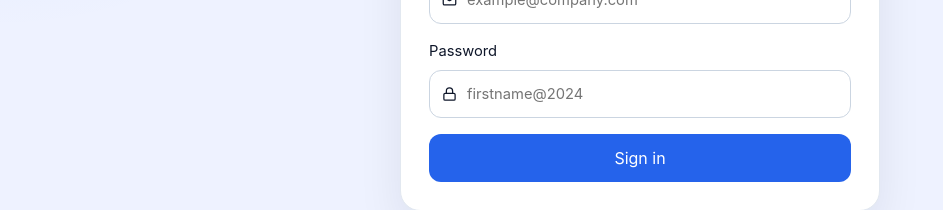
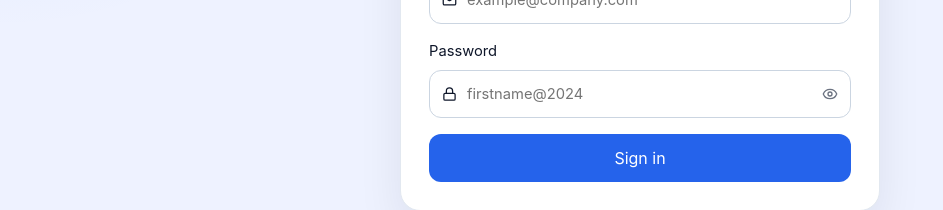
Before and after one commit to anandRajput1206/Salescrmnodesec, a React (Vite) app: page / in a window 1280 px wide. Shown: the part 393-603 px from the top of the page, without its empty margins (0-943 px from the left). Built offline with nearby package versions, Linux system fonts and the light colour scheme; no server answers.

Commit message:
update login password

```diff
--- a/src/App.css
+++ b/src/App.css
@@ -182,3 +182,25 @@
     border-right-color: var(--border);
   }
 }
+
+.input-wrap {
+  position: relative; /* if not already set */
+}
+
+.password-toggle-btn {
+  position: absolute;
+  right: 12px;
+  top: 50%;
+  transform: translateY(-50%);
+  background: none;
+  border: none;
+  padding: 0;
+  cursor: pointer;
+  color: #6b7280; /* match your muted/icon color */
+  display: flex;
+  align-items: center;
+}
+
+.password-toggle-btn:hover {
+  color: #374151;
+}
--- a/src/components/LoginPage.tsx
+++ b/src/components/LoginPage.tsx
@@ -1,5 +1,5 @@
 import { useState, type FormEvent } from 'react'
-import { Lock, Mail } from 'lucide-react'
+import { Eye, EyeOff, Lock, Mail } from 'lucide-react'
 import { useAuth } from '../context/AuthContext'
 
 export function LoginPage() {
@@ -7,6 +7,7 @@ export function LoginPage() {
   const [email, setEmail] = useState('')
   const [password, setPassword] = useState('')
   const [error, setError] = useState('')
+  const [showPassword, setShowPassword] = useState(false) // NEW: toggles password visibility
 
   function handleSubmit(event: FormEvent) {
     event.preventDefault()
@@ -45,13 +46,22 @@ export function LoginPage() {
             <div className="input-wrap">
               <Lock size={16} />
               <input
-                type="password"
+                type={showPassword ? 'text' : 'password'}
                 value={password}
                 onChange={(event) => setPassword(event.target.value)}
                 placeholder="firstname@2024"
                 autoComplete="current-password"
                 required
               />
+              <button
+                type="button"
+                className="password-toggle-btn"
+                onClick={() => setShowPassword((prev) => !prev)}
+                aria-label={showPassword ? 'Hide password' : 'Show password'}
+                tabIndex={-1}
+              >
+                {showPassword ? <EyeOff size={16} /> : <Eye size={16} />}
+              </button>
             </div>
           </label>
 
--- a/src/components/UploadPage.tsx
+++ b/src/components/UploadPage.tsx
@@ -1,4 +1,5 @@
 import { useRef, useState } from 'react'
+import type { DragEvent } from 'react'
 import { FileSpreadsheet, Upload } from 'lucide-react'
 import { parseUploadFile } from '../lib/excelParser'
 import { saveUpload } from '../lib/dataService'
@@ -11,20 +12,21 @@ interface UploadPageProps {
 
 export function UploadPage({ user, onSuccess }: UploadPageProps) {
   const inputRef = useRef<HTMLInputElement>(null)
+  const dragCounter = useRef(0) // tracks nested enter/leave events so child elements don't cause flicker
+
   const [fileName, setFileName] = useState('')
   const [warnings, setWarnings] = useState<string[]>([])
   const [parsedRows, setParsedRows] = useState<ParsedSalesRow[]>([])
   const [loading, setLoading] = useState(false)
   const [error, setError] = useState('')
+  const [isDragging, setIsDragging] = useState(false)
 
   async function handleFileChange(file: File | null) {
     if (!file) return
-
     setError('')
     setWarnings([])
     setParsedRows([])
     setFileName(file.name)
-
     try {
       const buffer = await file.arrayBuffer()
       const result = parseUploadFile(buffer, file.name)
@@ -35,15 +37,46 @@ export function UploadPage({ user, onSuccess }: UploadPageProps) {
     }
   }
 
+  function handleDragEnter(event: DragEvent<HTMLDivElement>) {
+    event.preventDefault()
+    event.stopPropagation()
+    dragCounter.current += 1
+    setIsDragging(true)
+  }
+
+  function handleDragOver(event: DragEvent<HTMLDivElement>) {
+    // Required: without this, the browser's default "open file" behavior
+    // takes over and onDrop never fires.
+    event.preventDefault()
+    event.stopPropagation()
+  }
+
+  function handleDragLeave(event: DragEvent<HTMLDivElement>) {
+    event.preventDefault()
+    event.stopPropagation()
+    dragCounter.current -= 1
+    if (dragCounter.current <= 0) {
+      dragCounter.current = 0
+      setIsDragging(false)
+    }
+  }
+
+  function handleDrop(event: DragEvent<HTMLDivElement>) {
+    event.preventDefault()
+    event.stopPropagation()
+    dragCounter.current = 0
+    setIsDragging(false)
+    const file = event.dataTransfer.files?.[0] ?? null
+    handleFileChange(file)
+  }
+
   async function handleUpload() {
     if (parsedRows.length === 0) {
       setError('No valid rows found. Use the CyberSecurity Sales template.')
       return
     }
-
     setLoading(true)
     setError('')
-
     try {
       await saveUpload(user, fileName, parsedRows)
       onSuccess()
@@ -65,11 +98,17 @@ export function UploadPage({ user, onSuccess }: UploadPageProps) {
           </p>
         </div>
       </header>
-
       <div className="upload-panel">
-        <div className="upload-box" onClick={() => inputRef.current?.click()}>
+        <div
+          className={`upload-box${isDragging ? ' upload-box--dragging' : ''}`}
+          onClick={() => inputRef.current?.click()}
+          onDragEnter={handleDragEnter}
+          onDragOver={handleDragOver}
+          onDragLeave={handleDragLeave}
+          onDrop={handleDrop}
+        >
           <FileSpreadsheet size={32} />
-          <p>{fileName || 'Choose Excel or CSV file'}</p>
+          <p>{fileName || (isDragging ? 'Drop file here' : 'Choose Excel or CSV file, or drag it here')}</p>
           <span>Sheet name: Sales_Data_Entry · Same columns as the downloadable template</span>
           <input
             ref={inputRef}
@@ -79,13 +118,11 @@ export function UploadPage({ user, onSuccess }: UploadPageProps) {
             onChange={(event) => handleFileChange(event.target.files?.[0] ?? null)}
           />
         </div>
-
         {parsedRows.length > 0 ? (
           <div className="upload-summary">
             <strong>{parsedRows.length} rows ready to upload</strong>
           </div>
         ) : null}
-
         {warnings.length > 0 ? (
           <ul className="warning-list">
             {warnings.map((warning) => (
@@ -93,9 +130,7 @@ export function UploadPage({ user, onSuccess }: UploadPageProps) {
             ))}
           </ul>
         ) : null}
-
         {error ? <p className="error-text">{error}</p> : null}
-
         <button
           type="button"
           className="primary-btn"
--- a/src/index.css
+++ b/src/index.css
@@ -385,3 +385,26 @@ th {
   .sidebar { min-height: auto; }
   .charts-grid { grid-template-columns: 1fr; }
 }
+
+
+.input-wrap {
+  position: relative; /* if not already set */
+}
+
+.password-toggle-btn {
+  position: absolute;
+  right: 12px;
+  top: 50%;
+  transform: translateY(-50%);
+  background: none;
+  border: none;
+  padding: 0;
+  cursor: pointer;
+  color: #6b7280; /* match your muted/icon color */
+  display: flex;
+  align-items: center;
+}
+
+.password-toggle-btn:hover {
+  color: #374151;
+}
```
